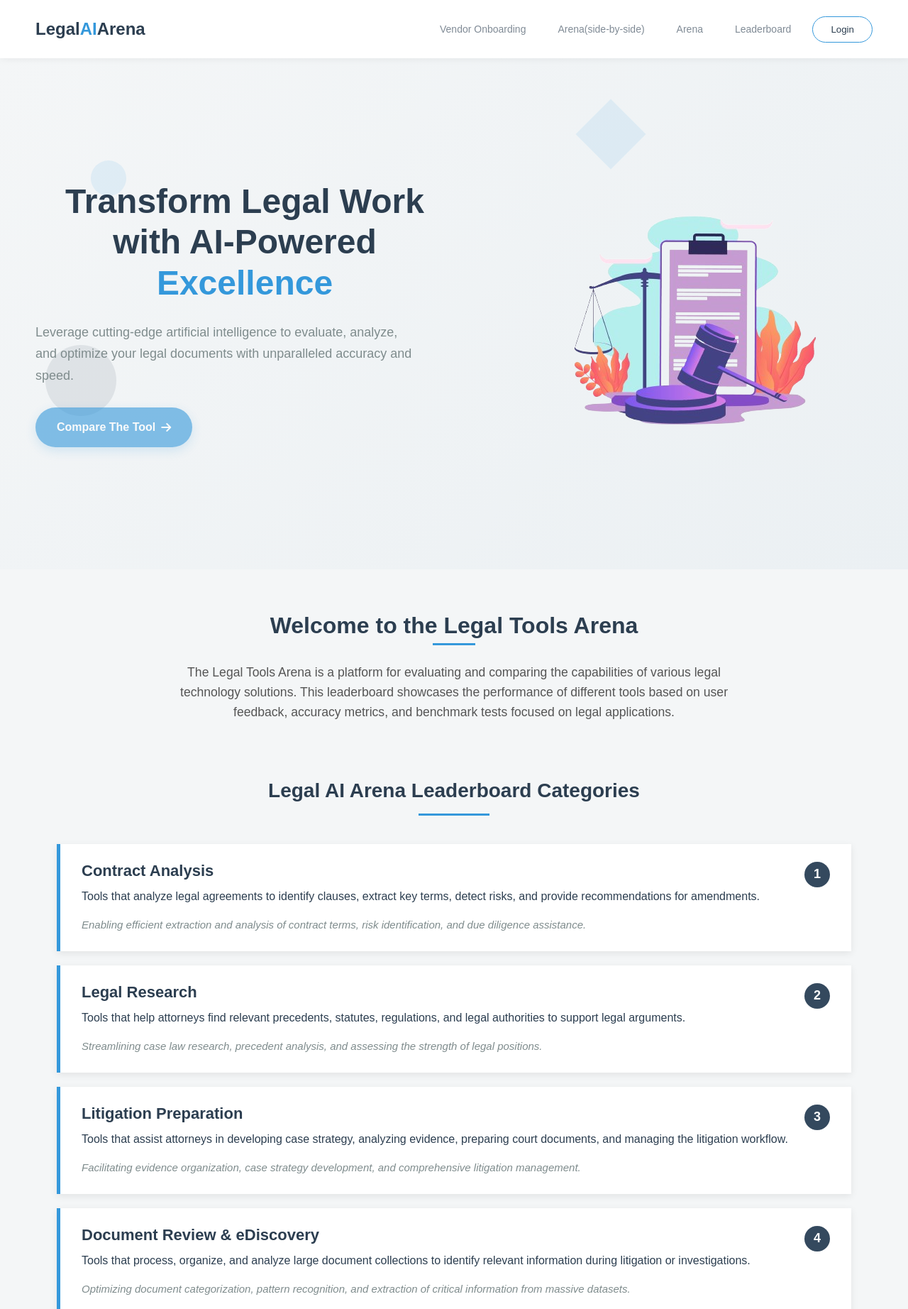
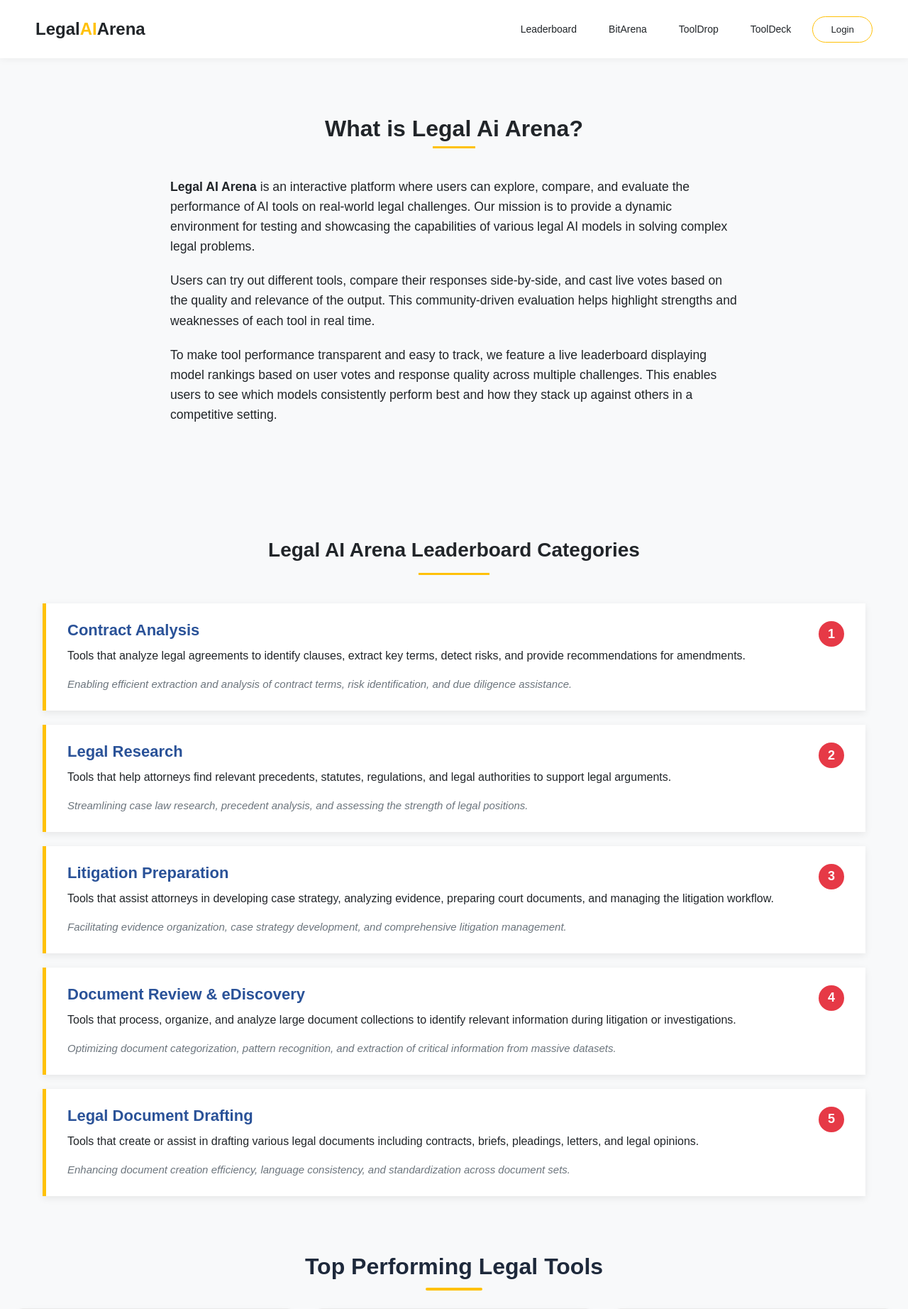
Before and after one commit to Arshmittal/legalArena, a Flask app: page / in a window 1280 px wide. Shown: the top 1844 px of the page at 71% size. Run offline with Flask 3, Linux system fonts and the light colour scheme.

Commit message:
design change

```diff
--- a/static/styles.css
+++ b/static/styles.css
@@ -8,13 +8,123 @@
 
 /* Color Palette */
 :root {
-    --color: #2C3E50;        /* Deep blue-gray for main elements */
-    --secondary-color: #34495E;     /* Slightly lighter blue-gray */
-    --accent-color: #3498DB;        /* Bright, professional blue */
-    --background-color: #F4F6F7;    /* Light, soft gray background */
-    --text-color: #2C3E50;          /* Dark text color */
-    --light-text: #FFFFFF;          /* White text for contrast */
-    --gray-text: #7F8C8D;           /* Soft gray for secondary text */
+    --color: #2a5298;             /* Maps to --primary */
+    --secondary-color: #e63946;   /* Maps to --secondary */
+    --accent-color: #ffc107;      /* Maps to --accent */
+    --background-color: #f8f9fa;  /* Maps to --light */
+    --text-color: #212529;        /* Maps to --dark */
+    --light-text: #FFFFFF;        /* Keep white for contrast */
+    --gray-text: #6c757d;         /* Maps to --gray */
+}
+
+body {
+    font-family: 'Segoe UI', Tahoma, Geneva, Verdana, sans-serif;
+    line-height: 1.6;
+    color: #333;
+    margin: 0;
+    padding: 0;
+    background-color: #fff;
+}
+
+.container {
+    max-width: 1200px;
+    margin: 0 auto;
+    padding: 0 20px;
+}
+
+header {
+    text-align: center;
+    padding: 60px 20px;
+    background-color: #fff;
+    border-bottom: 1px solid var(--gray-text);
+}
+
+header h1 {
+    font-size: 2.5rem;
+    margin-bottom: 10px;
+    color: var( --text-color);
+}
+
+header h2 {
+    font-size: 1.8rem;
+    margin-top: 0;
+    margin-bottom: 40px;
+    color: var( --text-color);
+}
+
+.partners {
+    display: flex;
+    justify-content: center;
+    align-items: center;
+    gap: 50px;
+    margin-top: 30px;
+}
+
+.partners img {
+    height: 40px;
+    opacity: 0.8;
+}
+
+.info-section {
+    padding: 60px 20px;
+    background-color: var(--light);
+}
+
+.info-section h2 {
+    text-align: center;
+    font-size: 2rem;
+    margin-bottom: 40px;
+    color: var(--dark);
+}
+
+.info-content {
+    max-width: 800px;
+    margin: 0 auto;
+}
+
+.info-content p {
+    margin-bottom: 20px;
+    font-size: 1.1rem;
+    color: var(--gray);
+}
+
+.resources {
+    display: flex;
+    justify-content: center;
+    gap: 30px;
+    margin-top: 40px;
+}
+
+.resource-link {
+    display: flex;
+    flex-direction: column;
+    align-items: center;
+    text-decoration: none;
+    color: var( --background-color);
+    transition: transform 0.2s;
+}
+
+.resource-link:hover {
+    transform: translateY(-5px);
+}
+
+.resource-icon {
+    width: 50px;
+    height: 50px;
+    margin-bottom: 10px;
+}
+
+.resource-text {
+    font-weight: 500;
+}
+
+.accent-text {
+    color: var(--secondary);
+}
+
+
+.button-container {
+    margin-top: 30px;
 }
 * {
     box-sizing: border-box;
@@ -530,192 +644,6 @@ h3 {
 }
 
 /* Hero Section */
-.hero-section {
-    display: flex;
-    align-items: center;
-    min-height: calc(100vh - 80px);
-    padding: 80px 50px;
-    background: linear-gradient(135deg, #F4F6F7 0%, #EBF0F3 100%);
-    position: relative;
-    overflow: hidden;
-}
-
-.hero-content {
-    width: 50%;
-    position: relative;
-    z-index: 2;
-}
-
-.hero-illustration {
-    width: 50%;
-    display: flex;
-    justify-content: flex-end;
-    align-items: center;
-}
-
-.hero-illustration img {
-    max-width: 100%;
-    height: auto;
-}
-
-.hero-content h1 {
-    font-size: 48px;
-    font-weight: 700;
-    line-height: 1.2;
-    margin-bottom: 25px;
-    color: var(--text-color);
-}
-
-.changing-text-wrapper {
-    display: inline-block;
-    position: relative;
-}
-
-.changing-text {
-    display: inline-block;
-    position: relative;
-    color: var(--accent-color);
-}
-
-.changing-text span {
-    display: block;
-    position: absolute;
-    white-space: nowrap;
-    left: 0;
-    top: 0;
-    animation: rotateText 9s infinite;
-    opacity: 0;
-}
-
-.changing-text span:nth-child(1) {
-    animation-delay: 0s;
-}
-
-.changing-text span:nth-child(2) {
-    animation-delay: 3s;
-}
-
-.changing-text span:nth-child(3) {
-    animation-delay: 6s;
-}
-
-@keyframes rotateText {
-    0%, 20%, 100% {
-        transform: translateY(25px);
-        opacity: 0;
-    }
-    3%, 17% {
-        transform: translateY(0px);
-        opacity: 1;
-    }
-}
-
-.hero-content p {
-    font-size: 18px;
-    color: var(--gray-text);
-    margin-bottom: 30px;
-    max-width: 90%;
-    line-height: 1.7;
-}
-
-.button-container {
-    display: flex;
-    gap: 20px;
-    margin-top: 25px;
-}
-
-.explore-btn {
-    padding: 15px 30px;
-    background-color: var(--accent-color);
-    color: var(--light-text);
-    border-radius: 30px;
-    font-weight: 600;
-    text-decoration: none;
-    transition: all 0.3s ease;
-    display: inline-flex;
-    align-items: center;
-    box-shadow: 0 5px 15px rgba(52, 152, 219, 0.3);
-}
-
-.explore-btn i {
-    margin-left: 8px;
-}
-
-.explore-btn:hover {
-    background-color: #2980b9;
-    transform: translateY(-3px);
-    box-shadow: 0 8px 20px rgba(52, 152, 219, 0.4);
-}
-
-.explore-btn.compare-btn {
-    background-color: transparent;
-    color: var(--text-color);
-    border: 2px solid var(--accent-color);
-    box-shadow: none;
-}
-
-.explore-btn.compare-btn:hover {
-    background-color: var(--accent-color);
-    color: var(--light-text);
-}
-
-.shape {
-    position: absolute;
-    opacity: 0.1;
-    z-index: 1;
-}
-
-.shape-1 {
-    top: 20%;
-    left: 10%;
-    width: 50px;
-    height: 50px;
-    border-radius: 50%;
-    background-color: var(--accent-color);
-}
-
-.shape-2 {
-    bottom: 30%;
-    left: 5%;
-    width: 100px;
-    height: 100px;
-    border-radius: 50%;
-    background-color: var(--secondary-color);
-}
-
-.shape-3 {
-    top: 10%;
-    right: 30%;
-    width: 70px;
-    height: 70px;
-    background-color: var(--accent-color);
-    transform: rotate(45deg);
-}
-
-.disabled {
-    opacity: 0.6;
-    pointer-events: none;
-    cursor: not-allowed;
-}
-/* Main Content */
-.main-content {
-    max-width: 1200px;
-    margin: 0 auto;
-    padding: 60px 20px;
-}
-
-/* Introduction Section */
-.intro-section {
-    text-align: center;
-    margin-bottom: 60px;
-}
-
-.intro-section p {
-    max-width: 800px;
-    margin: 0 auto;
-    font-size: 1.1rem;
-    color: #555;
-}
 
 .categories-section {
     max-width: 1200px;
@@ -725,7 +653,7 @@ h3 {
 
 .section-title {
     text-align: center;
-    color: var(--color);
+    color: var(--text-color);
     margin-bottom: 50px;
     font-size: 28px;
     position: relative;
@@ -825,7 +753,7 @@ h3 {
     transform: translateX(-50%);
     width: 80px;
     height: 4px;
-    background: linear-gradient(90deg, #00AEEF, #0072CE);
+    background: linear-gradient(90deg, --accent-color);
     border-radius: 2px;
 }
 .tools-grid {
--- a/templates/compare.html
+++ b/templates/compare.html
@@ -77,7 +77,7 @@
 
         .title {
             text-align: center;
-            color: var(--accent-color);
+            color: var( --text-color);
             margin-bottom: 30px;
             font-weight: 700;
             padding-bottom: 15px;
--- a/templates/index.html
+++ b/templates/index.html
@@ -20,19 +20,21 @@
 
         <!-- Right: Auth Section -->
         <div class="auth-container">
-            <a href="/vendor-onboarding" id="vendorOnboardingBtn" class="vendor-onboarding-btn {% if not user %}disabled{% endif %}">
-                Vendor Onboarding
-            </a>
-            <a href="/compare" id="compareToolBtn" class="compare-tool-btn {% if not user %}disabled{% endif %}">
-                Arena(side-by-side)
-            </a>
-
-            <a href="/tools" id="testToolBtn" class="test-tool-btn {% if not user %}disabled{% endif %}">
-                Arena
-            </a>
             <a href="/leaderboard" id="testToolBtn" class="test-tool-btn {% if not user %}disabled{% endif %}">
                 Leaderboard
             </a>
+            <a href="/tools" id="testToolBtn" class="test-tool-btn {% if not user %}disabled{% endif %}">
+                BitArena
+            </a>
+            <a href="/vendor-onboarding" id="vendorOnboardingBtn" class="vendor-onboarding-btn {% if not user %}disabled{% endif %}">
+                ToolDrop
+            </a>
+            <a href="/compare" id="compareToolBtn" class="compare-tool-btn {% if not user %}disabled{% endif %}">
+                ToolDeck
+            </a>
+
+
+
 
             {% if user %}
                 <!-- User Profile (when logged in) -->
@@ -115,39 +117,22 @@
     </div>
 
     <!-- Hero Section -->
-    <div class="hero-section">
-        <div class="hero-content">
-            <h1>
-                Transform Legal Work with AI-Powered
-                <span class="accent-text">Excellence</span>
-            </h1>
 
-            <p>Leverage cutting-edge artificial intelligence to evaluate, analyze, and optimize your legal documents with unparalleled accuracy and speed.</p>
 
-            <div class="button-container">
-                <a href="/tools" id="exploreToolBtn" class="explore-btn {% if not user %}disabled{% endif %}">
-                    Compare The Tool<i class="fas fa-arrow-right"></i>
-                </a>
+
+    <div class="info-section">
+        <div class="container">
+            <h2>What is Legal Ai Arena?</h2>
+            <div class="info-content">
+                <p><strong>Legal AI Arena</strong> is an interactive platform where users can explore, compare, and evaluate the performance of AI tools on real-world legal challenges. Our mission is to provide a dynamic environment for testing and showcasing the capabilities of various legal AI models in solving complex legal problems.</p> <p>Users can try out different tools, compare their responses side-by-side, and cast live votes based on the quality and relevance of the output. This community-driven evaluation helps highlight strengths and weaknesses of each tool in real time.</p> <p>To make tool performance transparent and easy to track, we feature a live leaderboard displaying model rankings based on user votes and response quality across multiple challenges. This enables users to see which models consistently perform best and how they stack up against others in a competitive setting.</p>
+
+
+
             </div>
         </div>
-
-        <div class="hero-illustration">
-            <img src="/static/vector.png" alt="Legal AI Illustration">
-        </div>
-
-        <!-- Background shapes -->
-        <div class="shape shape-1"></div>
-        <div class="shape shape-2"></div>
-        <div class="shape shape-3"></div>
     </div>
 
-    <!-- Main Content Area -->
-    <div class="main-content">
-        <!-- Introduction Section -->
-        <section class="intro-section">
-            <h2>Welcome to the Legal Tools Arena</h2>
-            <p>The Legal Tools Arena is a platform for evaluating and comparing the capabilities of various legal technology solutions. This leaderboard showcases the performance of different tools based on user feedback, accuracy metrics, and benchmark tests focused on legal applications.</p>
-        </section>
+
 
         <section class="categories-section">
         <h2 class="section-title">Legal AI Arena Leaderboard Categories</h2>
@@ -792,23 +777,6 @@
 
 
         <!-- How It Works Section - UPDATED -->
-
-
-
-
-        <section class="cta-section">
-            <div class="cta-content">
-                <h2>Ready to Transform Your Legal Practice?</h2>
-                <p>Sign up now to access our comparison platform and find the best legal technology tools for your specific needs.</p>
-                <div class="cta-buttons">
-                    <a href="/tools" id="testToolBtn" class="cta-button {% if not user %}disabled{% endif %}">
-                        Get Started
-                    </a>
-
-
-                </div>
-            </div>
-        </section>
         <section class="feedback-section">
             <h2>Your Feedback Matters</h2>
             <div class="feedback-form">
--- a/templates/tools.html
+++ b/templates/tools.html
@@ -18,7 +18,7 @@
             --bg-color: #f9fafb;
             --text-color: #333;
             --border-color: #ddd;
-            --accent-color: #3498DB;
+            --accent-color: #ffc107
         }
 
         body {
--- a/templates/vendor_onboarding.html
+++ b/templates/vendor_onboarding.html
@@ -213,7 +213,7 @@
         }
 
         h1 {
-            color: var(--primary-color);
+            color: var( --text-color);
             margin-bottom: 0.5rem;
         }
 
```
Also changed, not shown: other parts of static/styles.css (+11 -179 lines).
